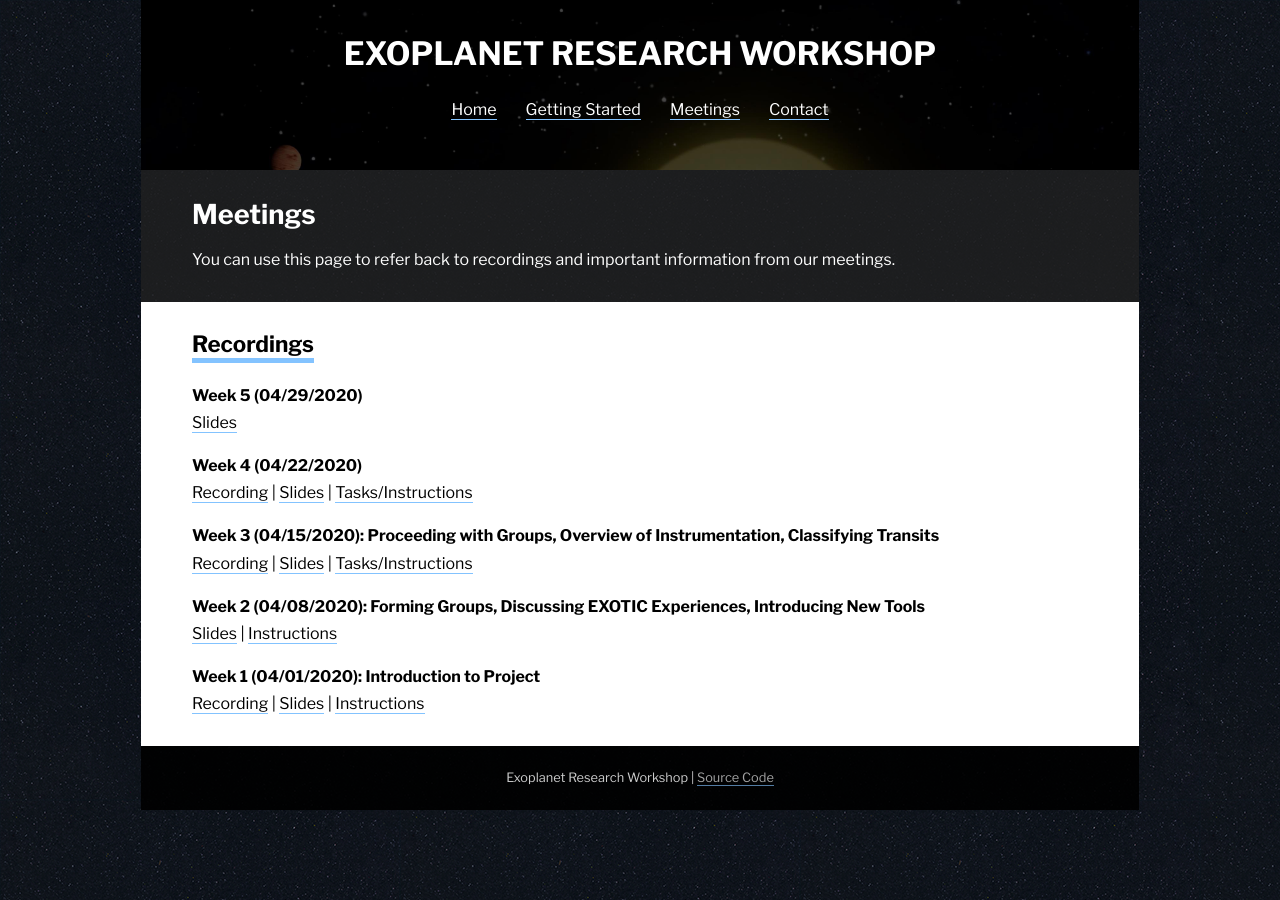
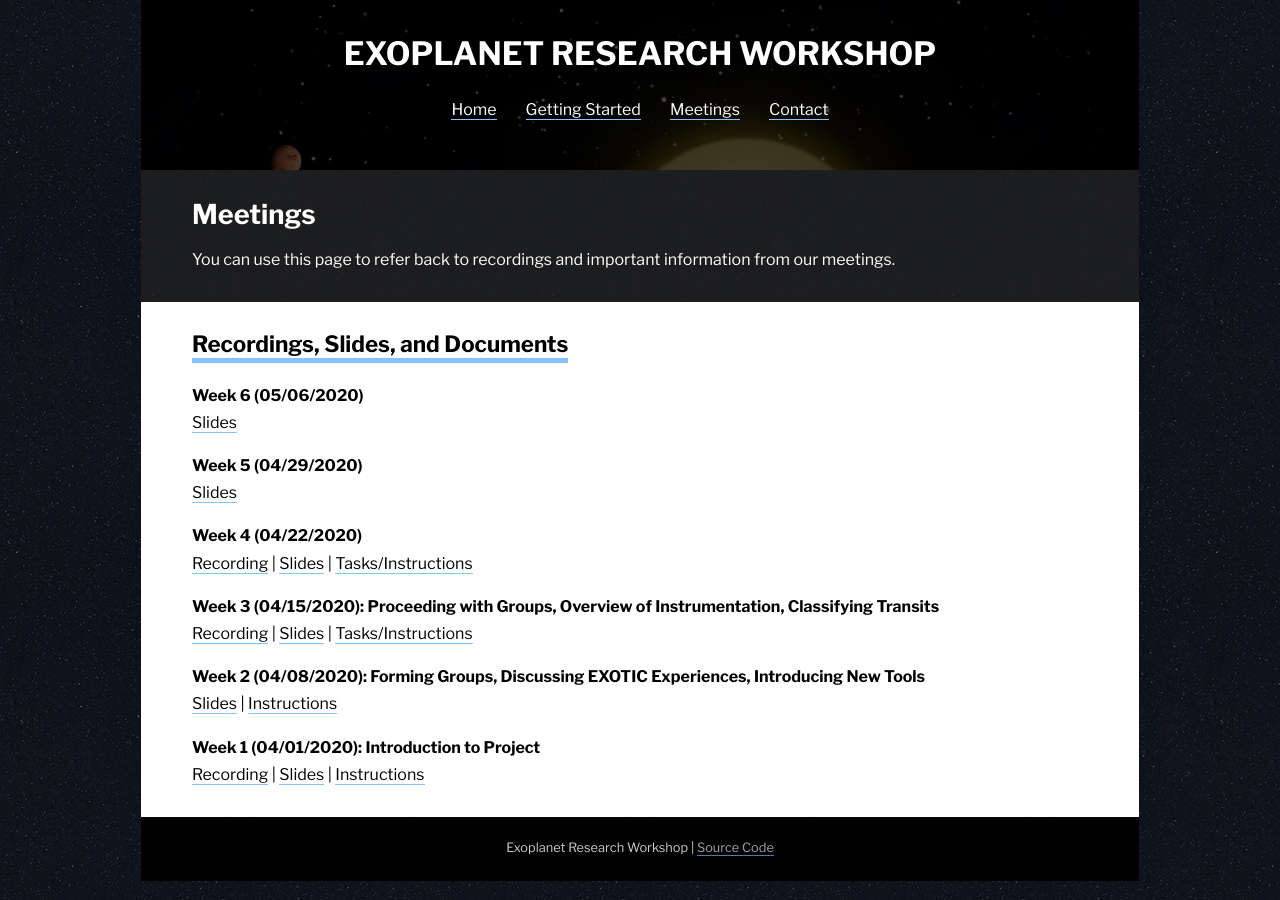
Before and after one commit to paigeyeung/exoplanetresearchworkshop, a Jekyll site: the page built from meetings.md, in a window 1280 px wide. Built offline with Jekyll 4.4.1, drawn with Linux system fonts in a browser that asks for light colours.

Commit message:
Add week 6 slides

```diff
--- a/meetings.md
+++ b/meetings.md
@@ -13,7 +13,10 @@ You can use this page to refer back to recordings and important information from
 
 <div class="page-display-light" markdown="1">
 
-## Recordings
+## Recordings, Slides, and Documents
+
+**Week 6 (05/06/2020)**<br>
+[Slides](https://docs.google.com/presentation/d/1awG3jgBT4AZ7g8q1tcr0UdZzT8J7uOww5KMNPj96klw/edit?usp=sharing){:target="_blank"}
 
 **Week 5 (04/29/2020)**<br>
 [Slides](https://docs.google.com/presentation/d/16xA4ZfCgO9hUWngfYZLMrlqkrbz9SaynDN1-mTfHhCo/edit?usp=sharing){:target="_blank"}
```
